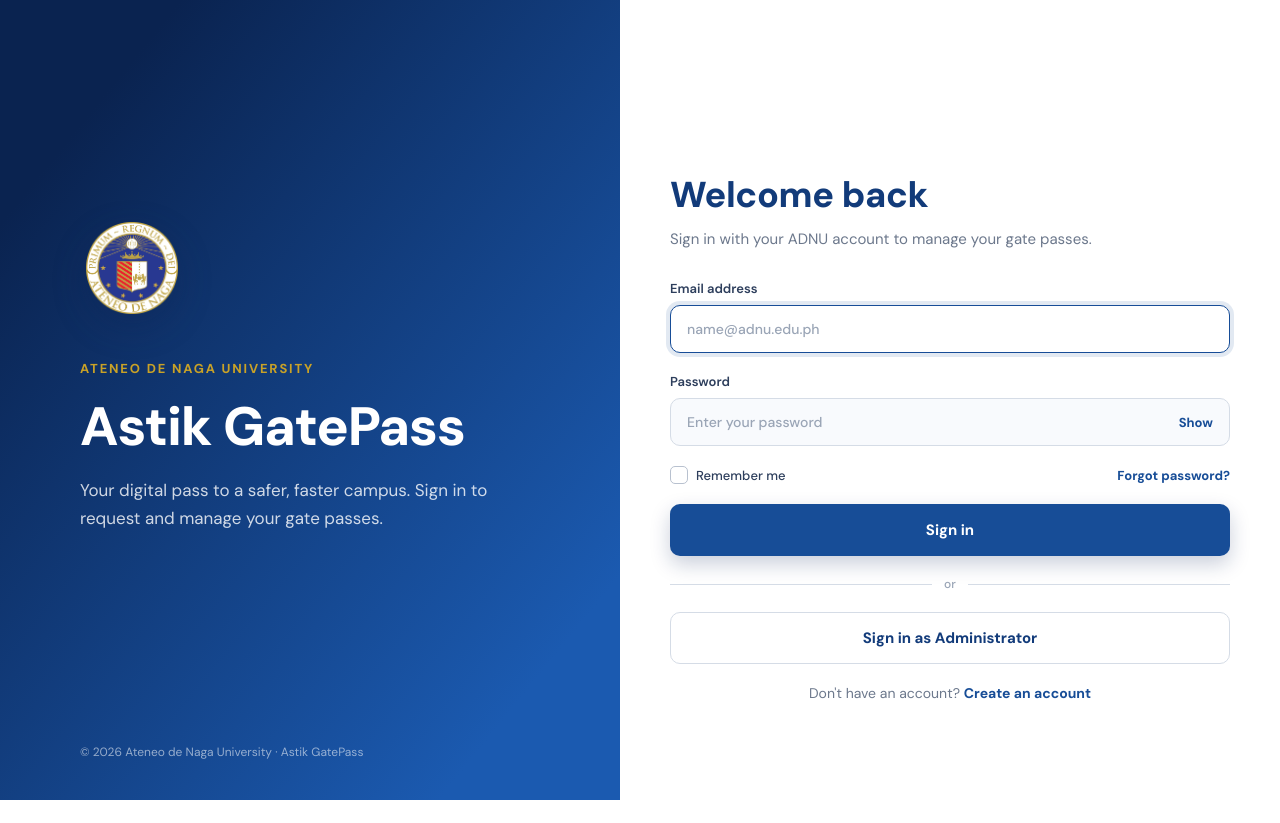
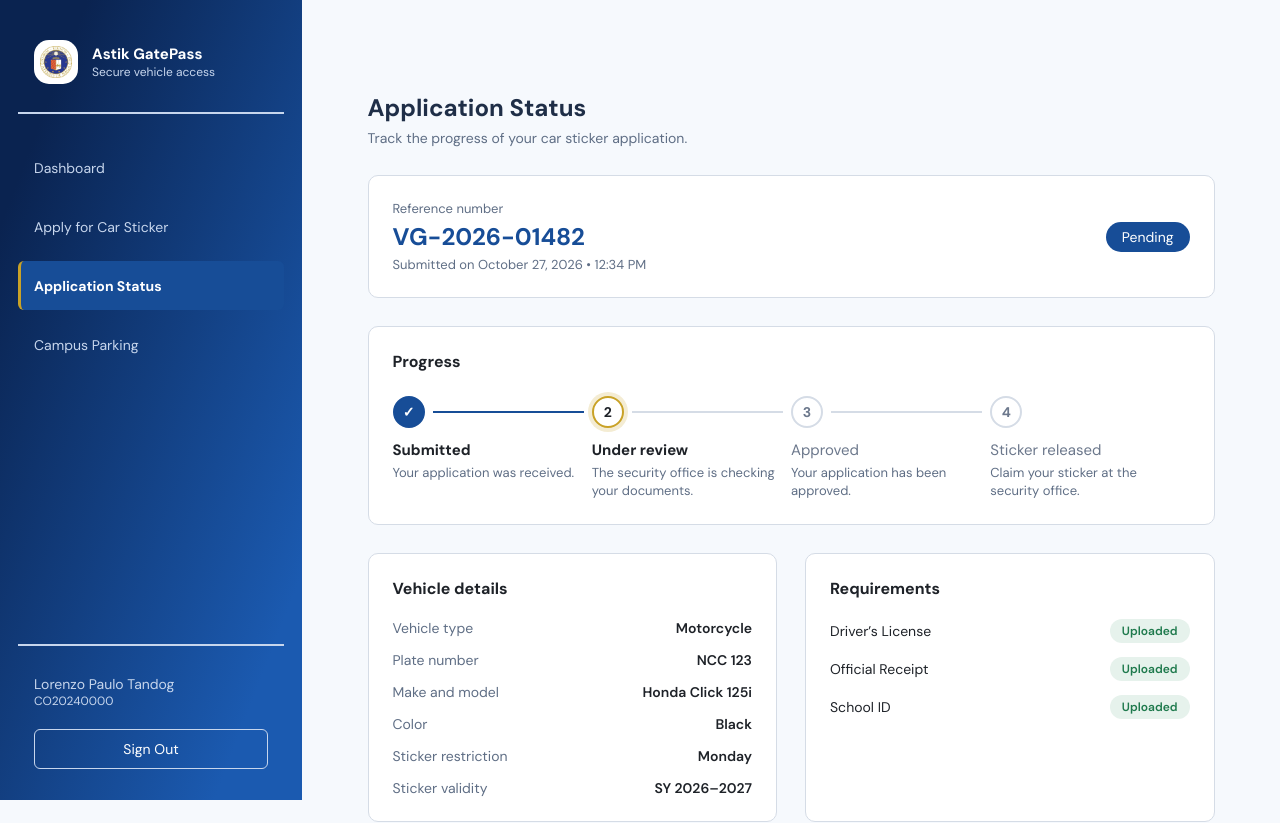
Before and after one commit to Inzuu0713/Astik-Gatepass-Frontend, a React (Vite) app: page /application-status in a window 1280 px wide. Before the commit this address led to /login. Shown: the top 823 px of the page. Before the commit the page ends 800 px from the top, so only its background shows below. Built offline with nearby package versions, Linux system fonts and the light colour scheme; no server answers.

Commit message:
Add Application Status

```diff
--- a/src/App.jsx
+++ b/src/App.jsx
@@ -2,6 +2,7 @@ import { BrowserRouter, Routes, Route, Navigate } from "react-router";
 import StudentLayout from "./components/student/StudentLayout";
 import Dashboard from "./pages/student/Dashboard";
 import VehicleRegistration from "./pages/student/VehicleRegistration";
+import ApplicationStatus from "./pages/student/ApplicationStatus";
 import Home from "./pages/Home";
 import Login from "./pages/auth/Login";
 import Register from "./pages/auth/Register";
@@ -26,6 +27,7 @@ export default function App() {
           <Route element={<StudentLayout />}>
             <Route path="/dashboard" element={<Dashboard />} />
             <Route path="/vehicle-registration" element={<VehicleRegistration />} />
+            <Route path="/application-status" element={<ApplicationStatus />} />
           </Route>
           <Route path="/admin" element={<Navigate to="/admin/login" replace />} />
           <Route path="/admin/login" element={<AdminLogin />} />
--- /dev/null
+++ b/src/pages/student/ApplicationStatus.css
@@ -0,0 +1,296 @@
+.as-stack {
+  display: flex;
+  flex-direction: column;
+  gap: 28px;
+}
+
+.as-grid {
+  display: grid;
+  grid-template-columns: 1fr 1fr;
+  gap: 28px;
+}
+
+.as-card {
+  min-width: 0;
+  padding: 24px;
+  border: 1px solid var(--border);
+  border-radius: 10px;
+  background: #fff;
+}
+
+.as-card h2 {
+  margin: 0;
+  color: #1e2228;
+  font-size: 16px;
+  font-weight: 700;
+}
+
+.as-card :where(p) {
+  margin: 0;
+}
+
+/* Summary */
+.as-summary {
+  display: flex;
+  flex-wrap: wrap;
+  align-items: center;
+  justify-content: space-between;
+  gap: 16px;
+}
+
+.as-label {
+  color: #5f6e85;
+  font-size: 13px;
+}
+
+.as-reference {
+  margin-top: 4px;
+  color: var(--primary);
+  font-size: 24px;
+  font-weight: 700;
+}
+
+.as-date {
+  margin-top: 4px;
+  color: #5f6e85;
+  font-size: 13px;
+}
+
+.as-status {
+  padding: 6px 16px;
+  border-radius: 16px;
+  background: var(--primary);
+  color: #fff;
+  font-size: 14px;
+}
+
+.as-status-approved {
+  background: #1f7a4d;
+}
+
+.as-status-rejected {
+  background: var(--red);
+}
+
+/* Progress steps */
+.as-steps {
+  display: grid;
+  grid-template-columns: repeat(4, 1fr);
+  margin: 24px 0 0;
+  padding: 0;
+  list-style: none;
+}
+
+.as-step {
+  position: relative;
+  padding-right: 12px;
+}
+
+.as-step:not(:last-child)::after {
+  content: '';
+  position: absolute;
+  top: 15px;
+  left: 40px;
+  right: 8px;
+  height: 2px;
+  background: var(--border);
+}
+
+.as-step-done:not(:last-child)::after {
+  background: var(--primary);
+}
+
+.as-step-marker {
+  display: flex;
+  align-items: center;
+  justify-content: center;
+  width: 32px;
+  height: 32px;
+  border: 2px solid var(--border);
+  border-radius: 50%;
+  background: #fff;
+  color: var(--muted);
+  font-size: 14px;
+  font-weight: 700;
+}
+
+.as-step-done .as-step-marker {
+  border-color: var(--primary);
+  background: var(--primary);
+  color: #fff;
+}
+
+.as-step-current .as-step-marker {
+  border-color: var(--gold);
+  color: #1e2228;
+  box-shadow: 0 0 0 4px rgba(201, 162, 39, 0.2);
+}
+
+.as-step-title {
+  margin-top: 12px;
+  color: #1e2228;
+  font-size: 15px;
+  font-weight: 700;
+}
+
+.as-step-upcoming .as-step-title {
+  color: var(--muted);
+  font-weight: 400;
+}
+
+.as-step-text {
+  margin-top: 4px;
+  color: #5f6e85;
+  font-size: 13px;
+  line-height: 18px;
+}
+
+/* Details */
+.as-details {
+  display: flex;
+  flex-direction: column;
+  gap: 14px;
+  margin: 20px 0 0;
+}
+
+.as-details div {
+  display: flex;
+  justify-content: space-between;
+  gap: 16px;
+  font-size: 14px;
+}
+
+.as-details dt {
+  color: #5f6e85;
+}
+
+.as-details dd {
+  margin: 0;
+  color: #1e2228;
+  font-weight: 600;
+  text-align: right;
+}
+
+/* Requirements */
+.as-requirements {
+  display: flex;
+  flex-direction: column;
+  gap: 14px;
+  margin: 20px 0 0;
+  padding: 0;
+  list-style: none;
+  font-size: 14px;
+}
+
+.as-requirements li {
+  display: flex;
+  align-items: center;
+  justify-content: space-between;
+  gap: 16px;
+  color: #1e2228;
+}
+
+.as-req {
+  padding: 4px 12px;
+  border-radius: 12px;
+  font-size: 12px;
+  font-weight: 600;
+}
+
+.as-req-ok {
+  background: #e6f2ec;
+  color: #1f7a4d;
+}
+
+.as-req-missing {
+  background: #f8e8ec;
+  color: var(--red);
+}
+
+/* Next steps */
+.as-next {
+  border-color: var(--primary);
+  background: var(--primary);
+  color: #fff;
+}
+
+.as-next h2 {
+  color: #fff;
+}
+
+.as-next p {
+  margin-top: 12px;
+  font-size: 15px;
+  line-height: 22px;
+}
+
+/* Empty state */
+.as-empty {
+  text-align: center;
+}
+
+.as-empty p {
+  margin: 8px 0 20px;
+  color: #5f6e85;
+  font-size: 15px;
+}
+
+.as-button {
+  display: inline-flex;
+  align-items: center;
+  height: 44px;
+  padding: 0 20px;
+  border-radius: 10px;
+  background: var(--primary);
+  color: #fff;
+  font-weight: 700;
+  text-decoration: none;
+}
+
+.as-button:hover {
+  background: var(--navy);
+}
+
+.as-button:focus-visible {
+  outline: 2px solid var(--gold);
+  outline-offset: 2px;
+}
+
+@media (max-width: 720px) {
+  .as-stack,
+  .as-grid {
+    gap: 16px;
+  }
+
+  .as-grid {
+    grid-template-columns: 1fr;
+  }
+
+  .as-steps {
+    grid-template-columns: 1fr;
+    gap: 20px;
+  }
+
+  .as-step {
+    display: flex;
+    gap: 14px;
+    padding-right: 0;
+  }
+
+  .as-step:not(:last-child)::after {
+    top: 40px;
+    bottom: -16px;
+    left: 15px;
+    right: auto;
+    width: 2px;
+    height: auto;
+  }
+
+  .as-step-marker {
+    flex-shrink: 0;
+  }
+
+  .as-step-title {
+    margin-top: 5px;
+  }
+}
--- /dev/null
+++ b/src/pages/student/ApplicationStatus.jsx
@@ -0,0 +1,138 @@
+import { Link } from 'react-router'
+import './ApplicationStatus.css'
+
+// Sample data until the student application endpoints exist.
+const application = {
+  id: 'VG-2026-01482',
+  submittedAt: 'October 27, 2026 • 12:34 PM',
+  status: 'Pending',
+  currentStep: 1,
+  vehicle: [
+    { label: 'Vehicle type', value: 'Motorcycle' },
+    { label: 'Plate number', value: 'NCC 123' },
+    { label: 'Make and model', value: 'Honda Click 125i' },
+    { label: 'Color', value: 'Black' },
+    { label: 'Sticker restriction', value: 'Monday' },
+    { label: 'Sticker validity', value: 'SY 2026–2027' },
+  ],
+  requirements: [
+    { label: 'Driver’s License', uploaded: true },
+    { label: 'Official Receipt', uploaded: true },
+    { label: 'School ID', uploaded: true },
+  ],
+}
+
+const STEPS = [
+  { title: 'Submitted', text: 'Your application was received.' },
+  { title: 'Under review', text: 'The security office is checking your documents.' },
+  { title: 'Approved', text: 'Your application has been approved.' },
+  { title: 'Sticker released', text: 'Claim your sticker at the security office.' },
+]
+
+function stepState(index, current) {
+  if (index < current) return 'done'
+  if (index === current) return 'current'
+  return 'upcoming'
+}
+
+export default function ApplicationStatus() {
+  if (!application) {
+    return (
+      <>
+        <header className="page-header">
+          <h1>Application Status</h1>
+          <p>Track the progress of your car sticker application.</p>
+        </header>
+        <section className="as-card as-empty">
+          <h2>No application yet</h2>
+          <p>Apply for a car sticker to see its status here.</p>
+          <Link className="as-button" to="/vehicle-registration">
+            Apply for Car Sticker
+          </Link>
+        </section>
+      </>
+    )
+  }
+
+  const { id, submittedAt, status, currentStep, vehicle, requirements } = application
+
+  return (
+    <>
+      <header className="page-header">
+        <h1>Application Status</h1>
+        <p>Track the progress of your car sticker application.</p>
+      </header>
+
+      <div className="as-stack">
+        <section className="as-card as-summary">
+          <div>
+            <p className="as-label">Reference number</p>
+            <p className="as-reference">{id}</p>
+            <p className="as-date">Submitted on {submittedAt}</p>
+          </div>
+          <span className={`as-status as-status-${status.toLowerCase()}`}>{status}</span>
+        </section>
+
+        <section className="as-card">
+          <h2>Progress</h2>
+          <ol className="as-steps">
+            {STEPS.map(({ title, text }, index) => {
+              const state = stepState(index, currentStep)
+              return (
+                <li
+                  key={title}
+                  className={`as-step as-step-${state}`}
+                  aria-current={state === 'current' ? 'step' : undefined}
+                >
+                  <span className="as-step-marker" aria-hidden="true">
+                    {state === 'done' ? '✓' : index + 1}
+                  </span>
+                  <div>
+                    <p className="as-step-title">{title}</p>
+                    <p className="as-step-text">{text}</p>
+                  </div>
+                </li>
+              )
+            })}
+          </ol>
+        </section>
+
+        <div className="as-grid">
+          <section className="as-card">
+            <h2>Vehicle details</h2>
+            <dl className="as-details">
+              {vehicle.map(({ label, value }) => (
+                <div key={label}>
+                  <dt>{label}</dt>
+                  <dd>{value}</dd>
+                </div>
+              ))}
+            </dl>
+          </section>
+
+          <section className="as-card">
+            <h2>Requirements</h2>
+            <ul className="as-requirements">
+              {requirements.map(({ label, uploaded }) => (
+                <li key={label}>
+                  <span>{label}</span>
+                  <span className={uploaded ? 'as-req as-req-ok' : 'as-req as-req-missing'}>
+                    {uploaded ? 'Uploaded' : 'Missing'}
+                  </span>
+                </li>
+              ))}
+            </ul>
+          </section>
+        </div>
+
+        <section className="as-card as-next">
+          <h2>What happens next</h2>
+          <p>
+            The security office is reviewing your application. You will be notified via email once it’s
+            approved. Bring your school ID when you claim your sticker.
+          </p>
+        </section>
+      </div>
+    </>
+  )
+}
```
